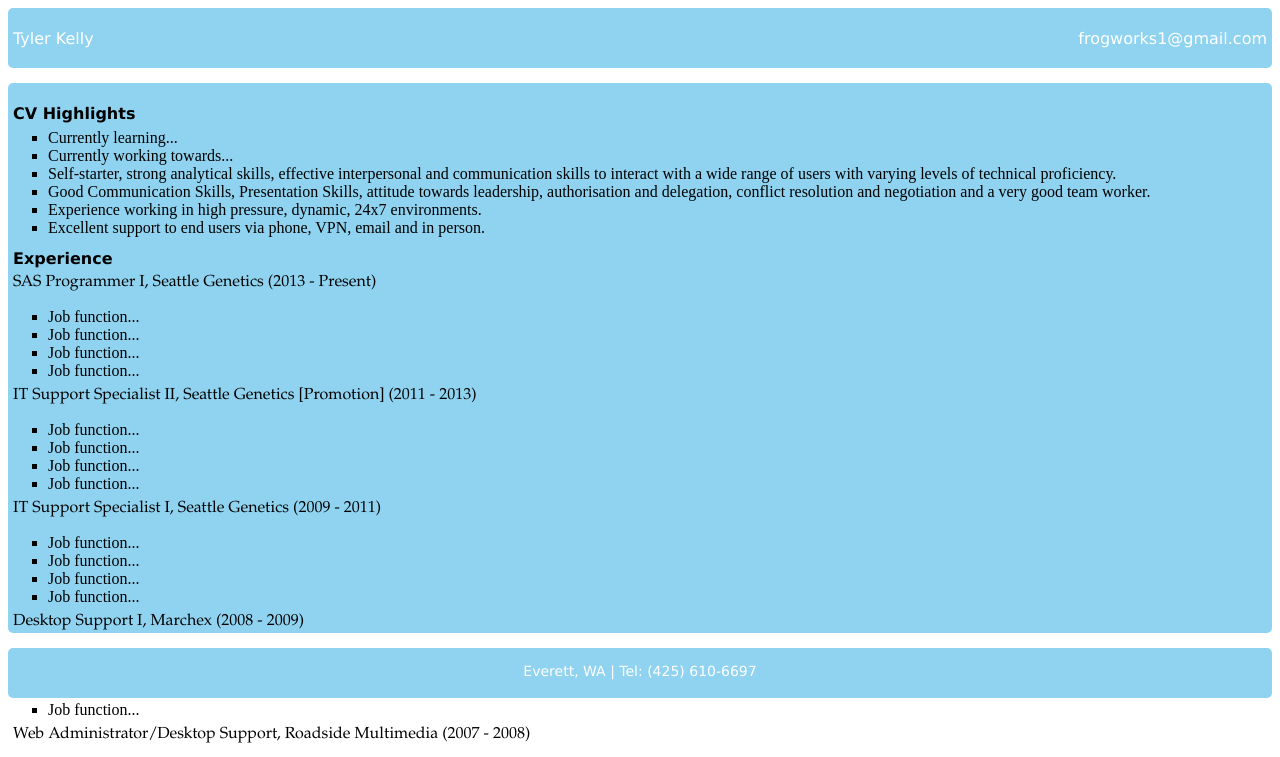
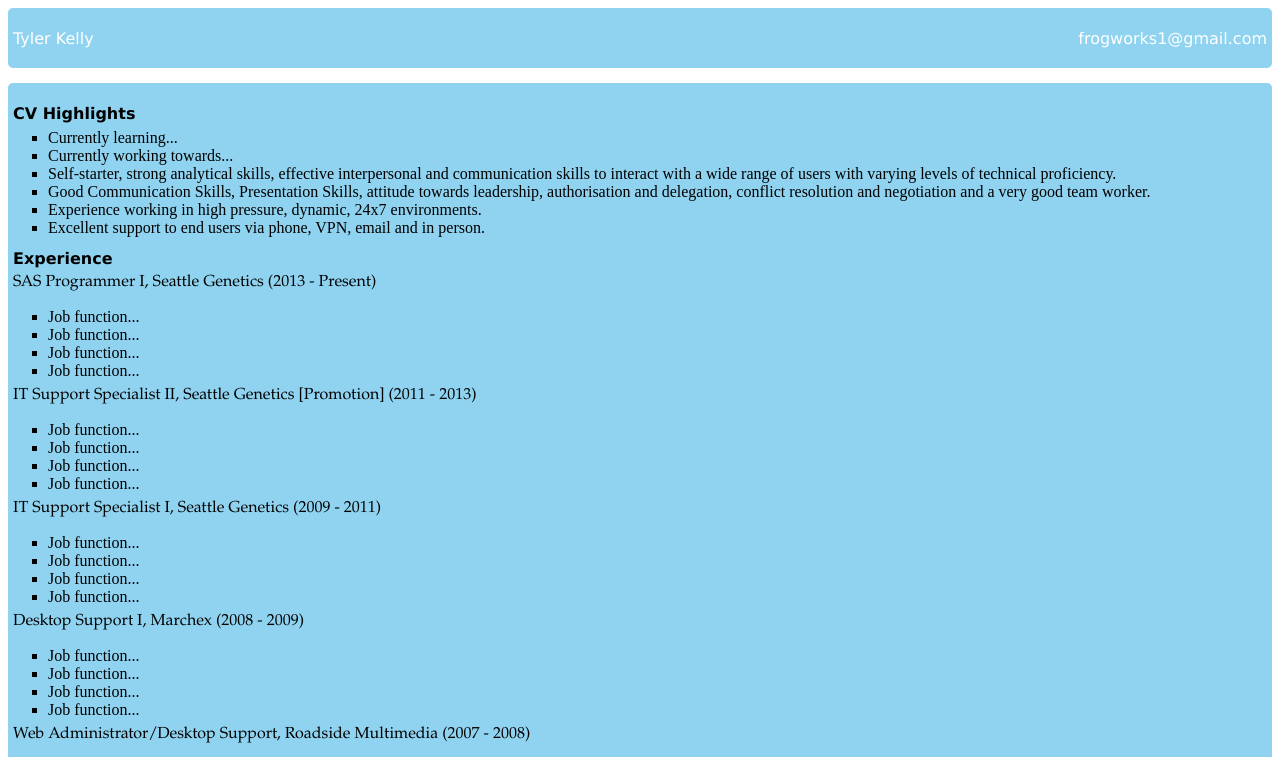
Before and after one commit to frogworks1/frogworks1.github.io, a plain HTML site: page index.html in a window 1280 px wide. Shown: the top 757 px of the page. Drawn offline with Linux system fonts and the light colour scheme.

Commit message:
Update style.css

```diff
--- a/css/style.css
+++ b/css/style.css
@@ -67,7 +67,7 @@ a:hover {
 	float: right;
 	margin-top: 5px;
 	width: 100%;
-	height: 550px;
+/*	height: 550px;*/
 	background-color: #8FD3F0;
 	margin-bottom: 15px;
 }
```
